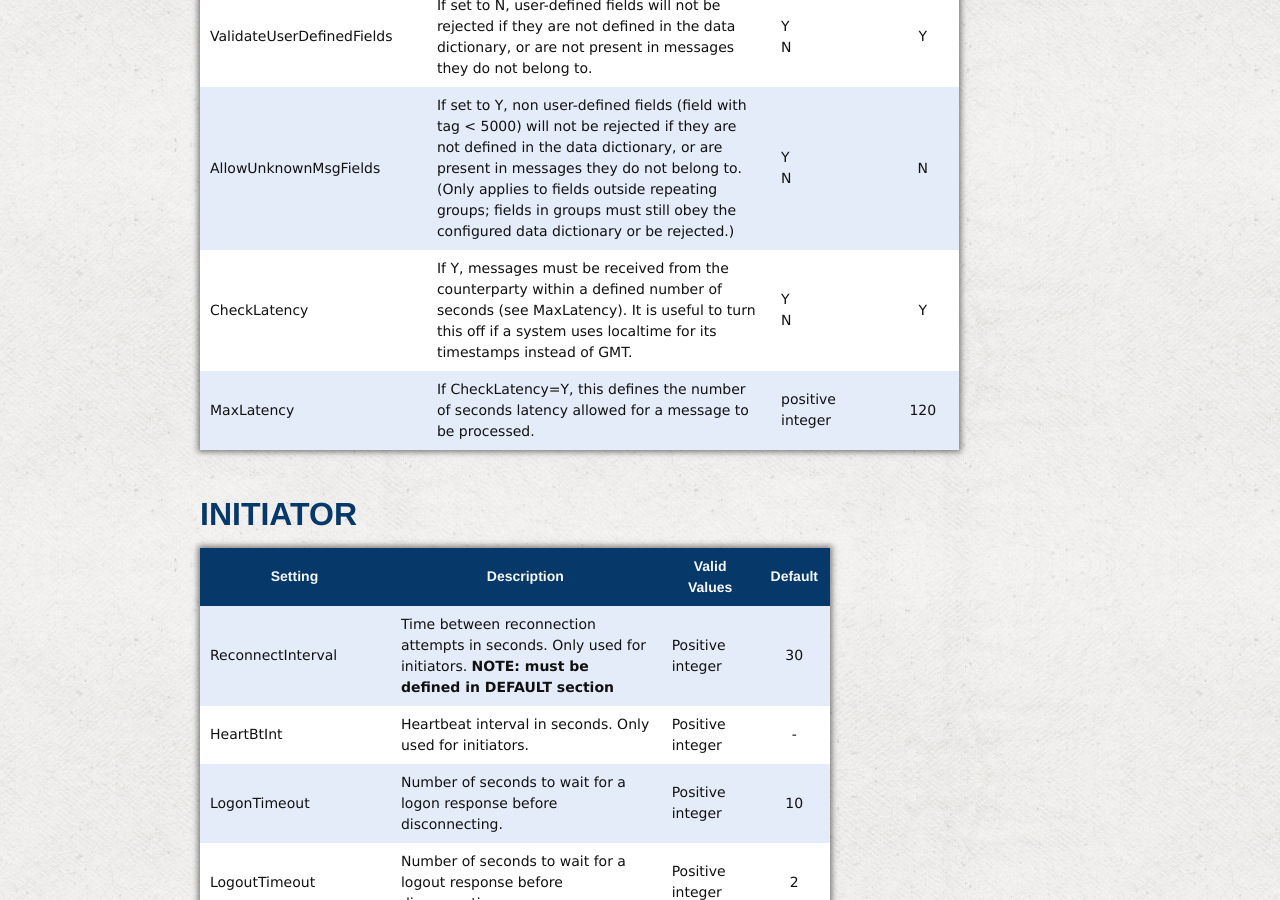
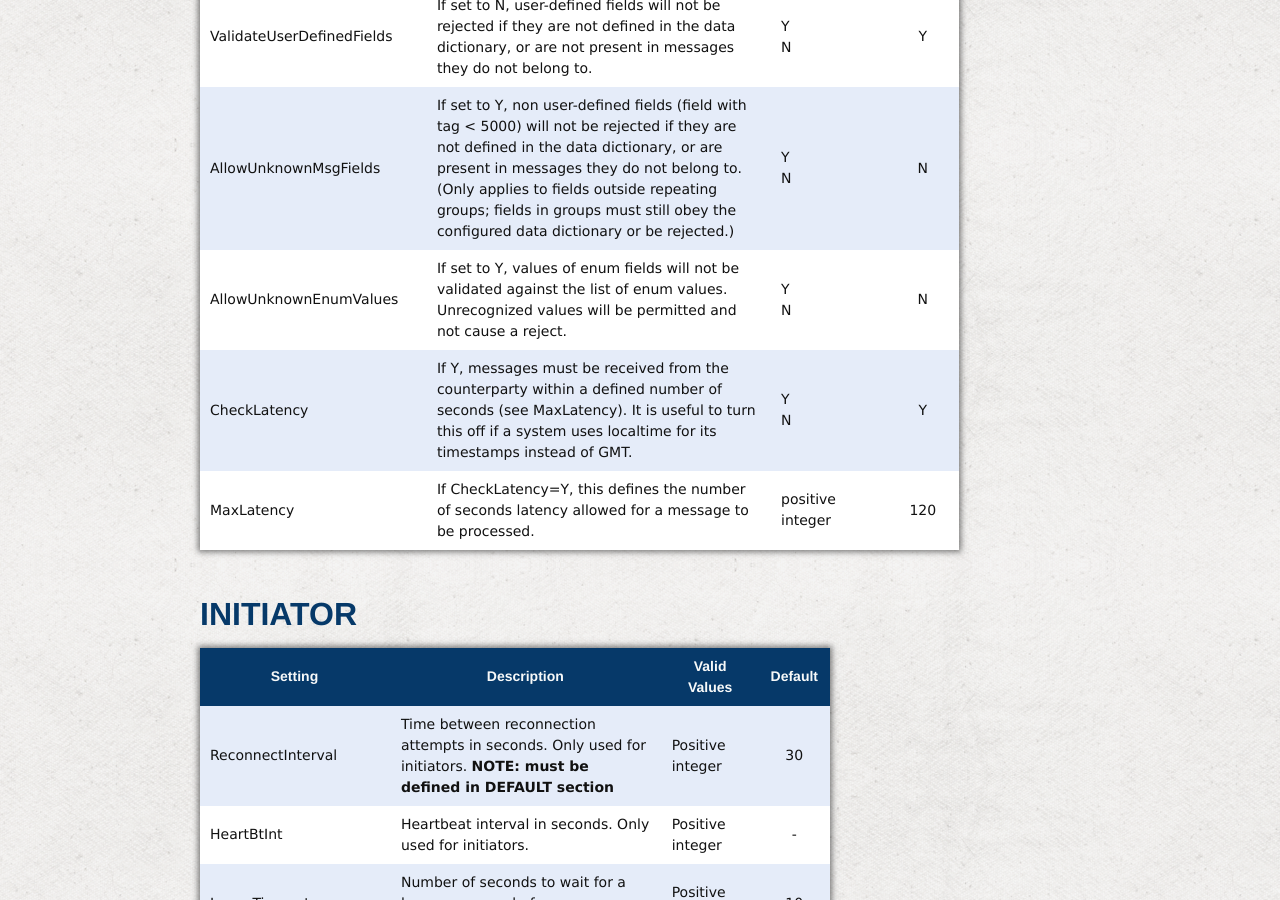
Before and after one commit to connamara/quickfixn, a Jekyll site: the page built from tutorial/configuration.md, in a window 1280 px wide and 900 px high, scrolled down 6155 px. Built offline with Jekyll 4.4.1, drawn with Linux system fonts in a browser that asks for light colours.

Commit message:
doc "AllowUnknownEnumValues" setting
 issue #658 / PR #929

```diff
--- a/tutorial/configuration.md
+++ b/tutorial/configuration.md
@@ -494,6 +494,16 @@ QuickFIX Settings
     <td class='setting'>AllowUnknownMsgFields</td>
     <td class='description'>If set to Y, non user-defined fields (field with tag < 5000) will not be rejected if they are not defined in the data dictionary, or are present in messages they do not belong to.
                             <br/>(Only applies to fields outside repeating groups; fields in groups must still obey the configured data dictionary or be rejected.)</td>
+    <td class='valid'>
+      <div>Y</div>
+      <div>N</div>
+    </td>
+    <td class='default'>N</td>
+  </tr>
+
+  <tr>
+    <td class='setting'>AllowUnknownEnumValues</td>
+    <td class='description'>If set to Y, values of enum fields will not be validated against the list of enum values.  Unrecognized values will be permitted and not cause a reject.</td>
     <td class='valid'>
       <div>Y</div>
       <div>N</div>
```
